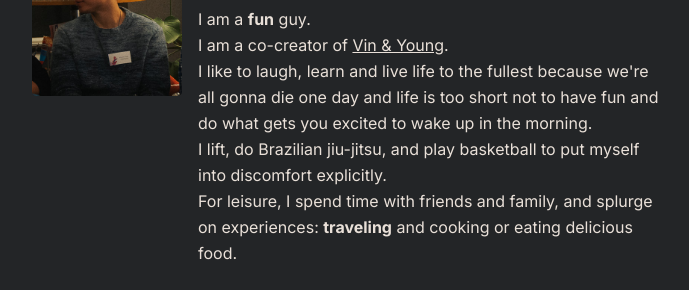
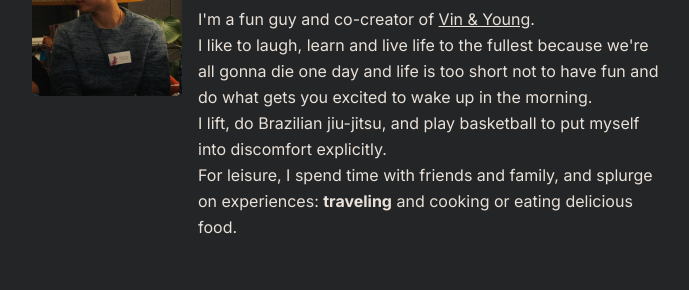
Before and after one commit to 0xdavinchee/vincentchee, a Gatsby site: page / in a window 1280 px wide. Shown: the part 187-477 px from the top of the page, without its empty margins (292-981 px from the left). Built offline with nearby package versions, Linux system fonts and the light colour scheme; Gatsby itself is replaced by a stand-in of ours.

Commit message:
copy changes

```diff
--- a/src/components/bio.tsx
+++ b/src/components/bio.tsx
@@ -67,10 +67,7 @@ const Bio = () => {
           <div>
             <h2>gm</h2>
             <p>
-              I am a <strong>fun</strong> guy.
-            </p>
-            <p>
-              I am a co-creator of{" "}
+              I'm a fun guy and co-creator of{" "}
               <a target="_blank" href="https://vinandyoung.com">
                 Vin & Young
               </a>
```
